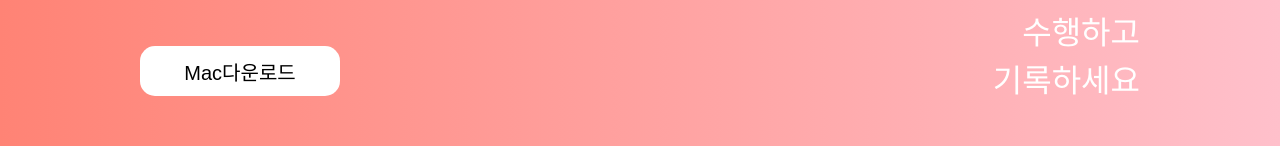
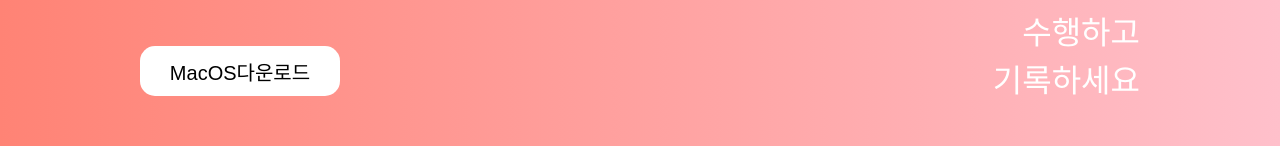
Before and after one commit to KMS9612/WorkOut-Web, a Next.js app: page / in a window 1280 px wide. Shown: the part 453-599 px from the top of the page. Built offline with nearby package versions, Linux system fonts and the light colour scheme.

Commit message:
다운로드 경로 변경

```diff
--- a/pages/index.tsx
+++ b/pages/index.tsx
@@ -14,9 +14,7 @@ export default function Home() {
   }, []);
 
   const handleDownload = () => {
-    const FileUrl = isWin
-      ? "/Download/WorkOutSetup1.0.0.exe"
-      : "/Download/WorkOut-1.0.0-arm64.dmg";
+    const FileUrl = isWin ? "/Download/WorkOutSetup1.0.0.exe" : "/Download/WorkOut_1.0.0.dmg";
     window.location.href = FileUrl;
   };
   return (
@@ -24,9 +22,7 @@ export default function Home() {
       <HS.TextBox>
         <HS.Left>
           <HS.HeadText>오늘도 WorkOut!</HS.HeadText>
-          <HS.DownLoadBtn onClick={handleDownload}>
-            {isWin ? "Window" : "Mac"}다운로드
-          </HS.DownLoadBtn>
+          <HS.DownLoadBtn onClick={handleDownload}>{isWin ? "Window" : "MacOS"}다운로드</HS.DownLoadBtn>
         </HS.Left>
         <HS.Right>
           <HS.SubText>
```
Also changed, not shown: 2 other files (tests, documents, lock files or other folders).
